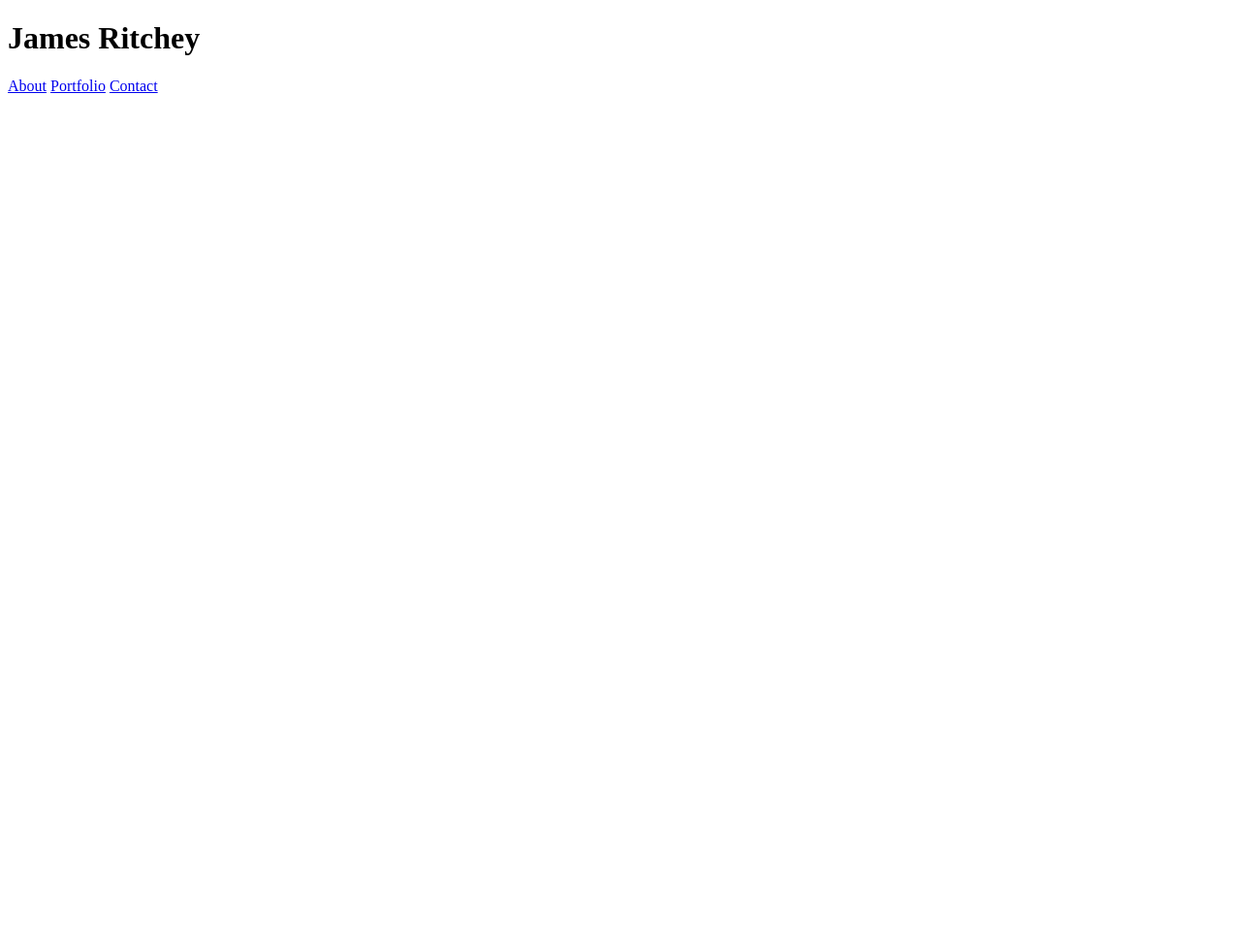
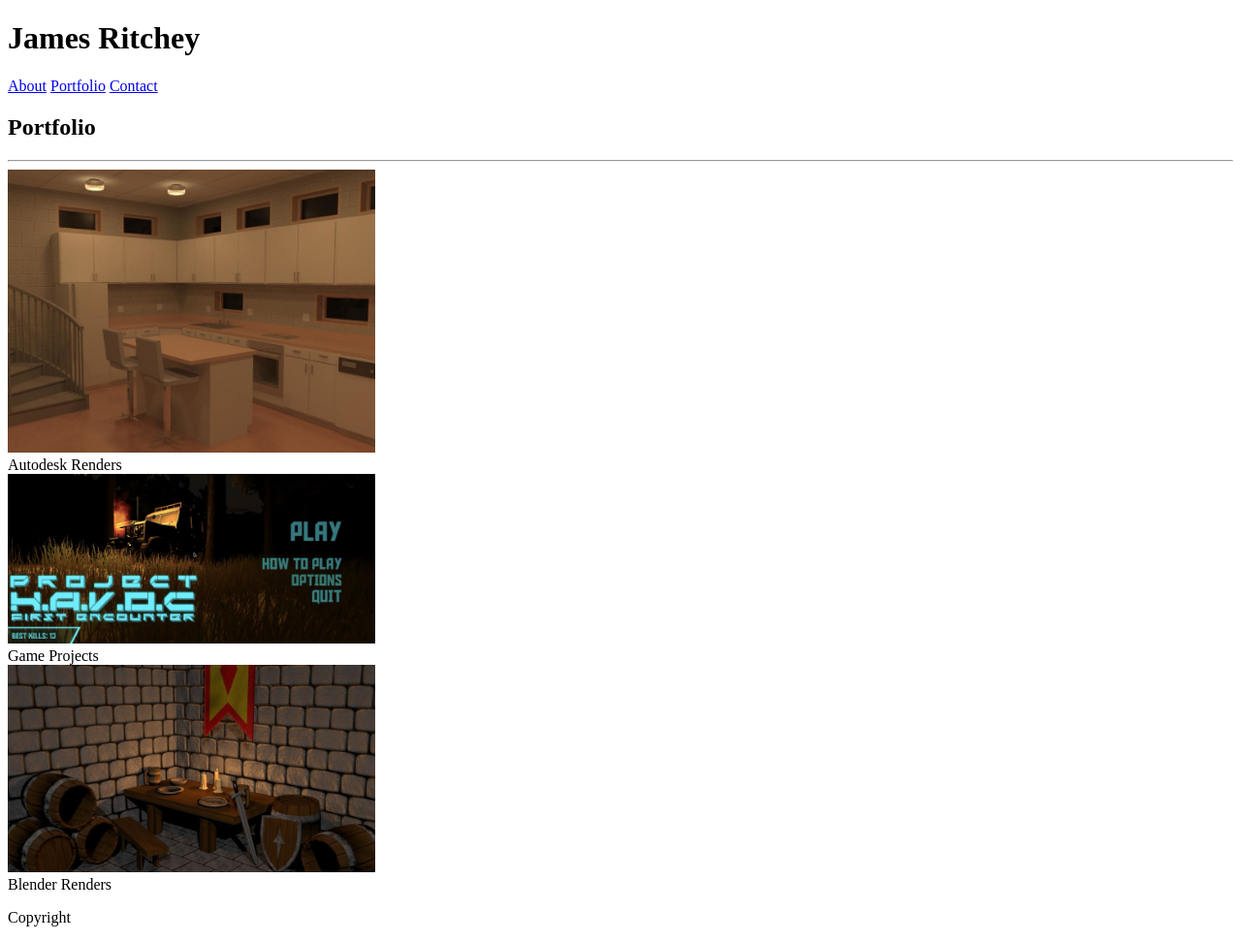
Before and after one commit to dragon1freak/Basic-Portfolio, a plain HTML site: page portfolio.html in a window 1280 px wide. Shown: the whole page at 97% size. Before the commit the page ends 800 px from the top, so only its background shows below. Drawn offline with Linux system fonts and the light colour scheme.

Commit message:
Added basic html for the Contact and Portfolio pages

```diff
--- a/portfolio.html
+++ b/portfolio.html
@@ -6,16 +6,31 @@
         <a href="index.html">About</a>
         <a href="portfolio.html">Portfolio</a>
         <a href="contact.html">Contact</a>
+        <link rel="stylesheet" href="assets/css/style.css">
     </head>
 
     <body>
-
+        <h2>Portfolio</h2>
+        <hr>
+        <div id="portfolio_images">
+            <div class="img_container">
+                <img src="assets/images/kitchen.jpg" alt="Rendered Kitchen" width="30%">
+                <div class="container">Autodesk Renders</div>
+            </div>
+            <div class="img_container">
+                <img src="assets/images/game.png" alt="Project HAVOC Game Menu" width="30%">
+                <div class="container">Game Projects</div>
+            </div>
+            <div class="img_container">
+                <img src="assets/images/dungeon.jpg" alt="Dungeon Render" width="30%">
+                <div class="container">Blender Renders</div>
+            </div>
+        </div>
 
     </body>
 
     <footer>
-
-
+        <p>Copyright</p>
     </footer>
 
 
```
Also changed, not shown: contact.html (+13 -1 lines), index.html (+1 -0 lines).
